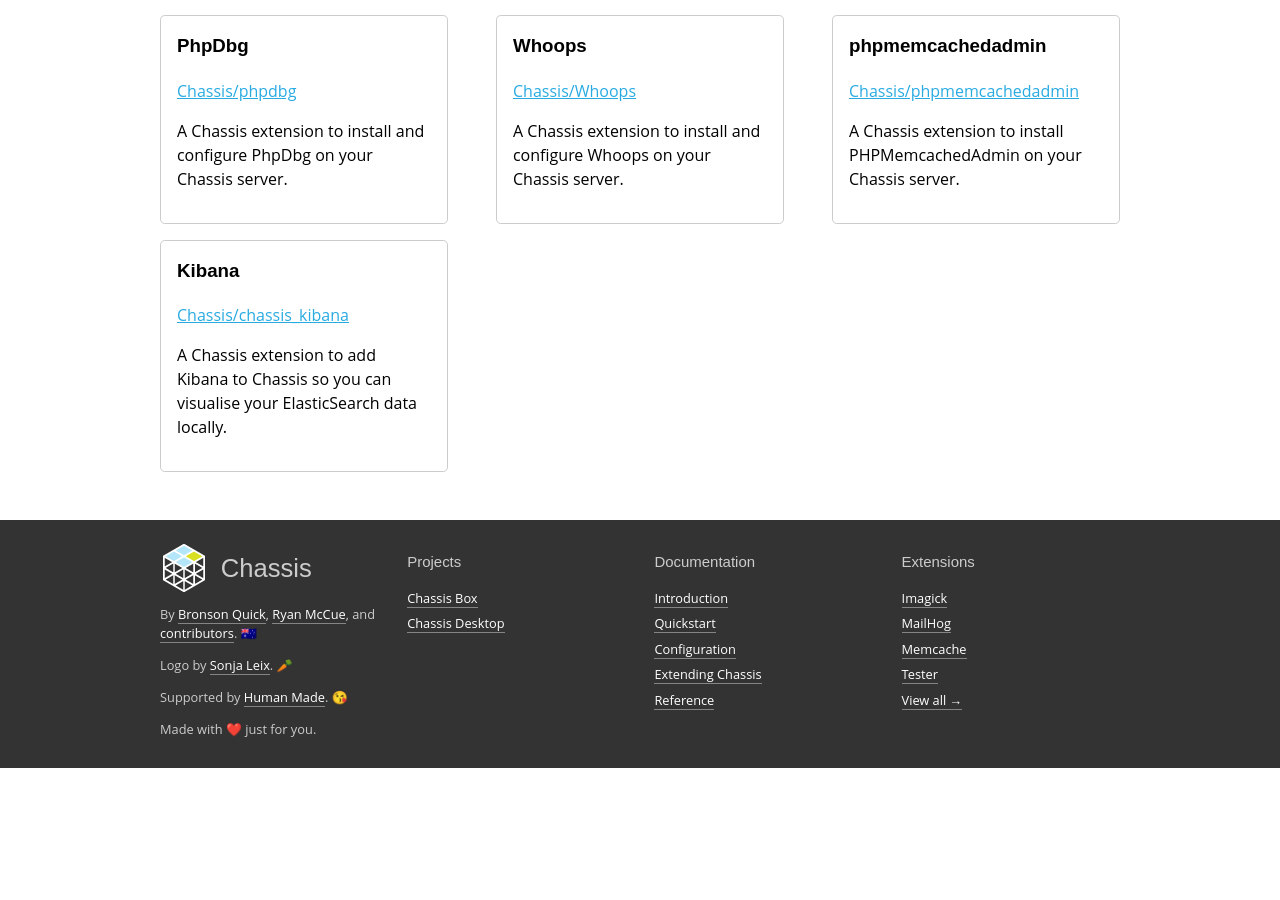
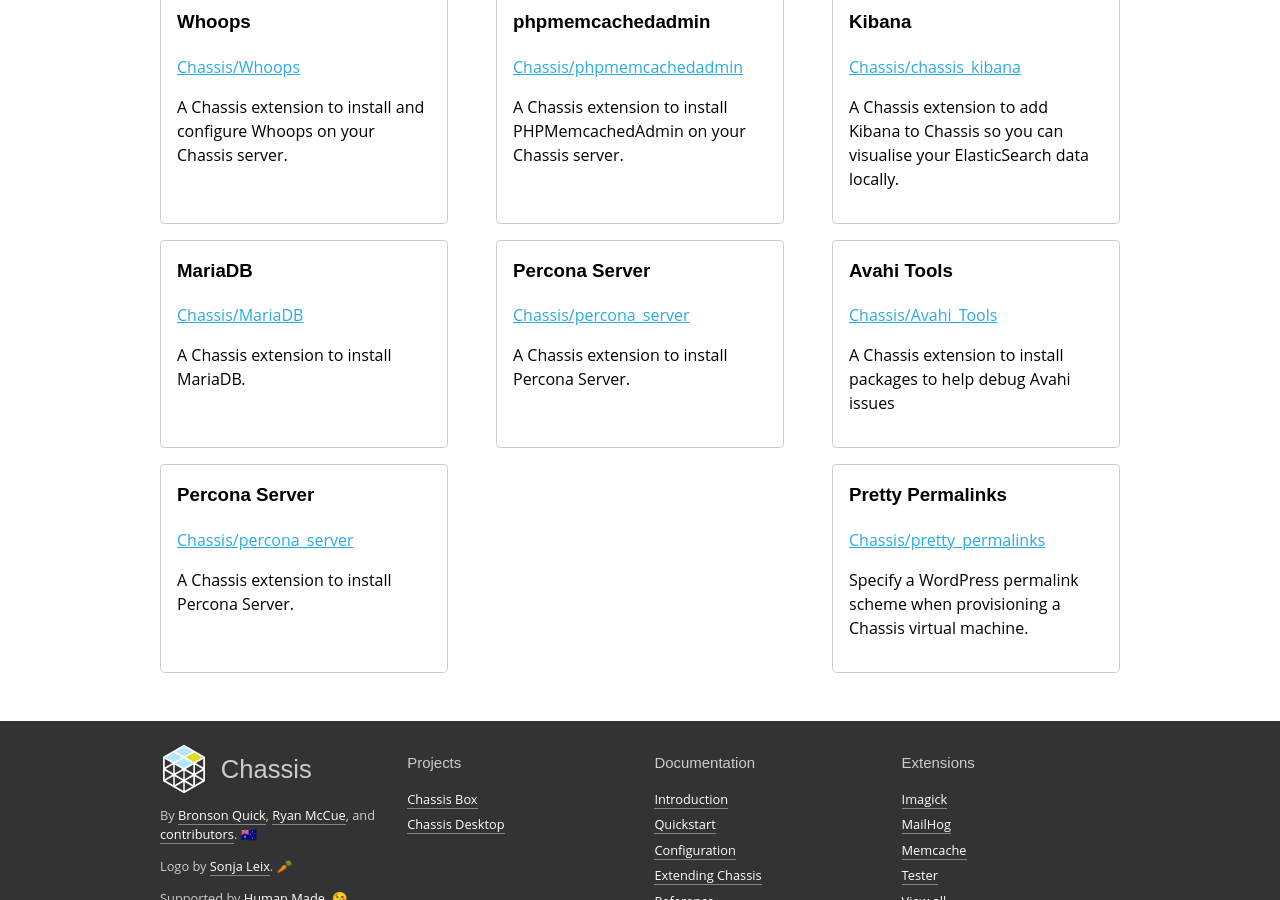
Before and after one commit to Chassis/chassis.io, a Jekyll site: the page built from extensions.md, in a window 1280 px wide and 900 px high, scrolled down 3504 px. Built offline with Jekyll 4.4.1, drawn with Linux system fonts in a browser that asks for light colours; before the commit the page ends 4272 px from its top, so only the background shows below that; some of the changed text lies outside the part shown.

Commit message:
Add additional extensions

```diff
--- a/_data/extensions.yaml
+++ b/_data/extensions.yaml
@@ -65,10 +65,6 @@
 - name: Redis
   repository: shadyvb/chassis-redis
   description: Install Redis and add it to PHP.
-
-- name: MariaDB
-  repository: Chassis/MariaDB
-  description: Install MariaDB
 
 - name: SequelPro
   repository: Chassis/SequelPro
@@ -193,3 +189,23 @@
 - name: Kibana
   repository: Chassis/chassis_kibana
   description: A Chassis extension to add Kibana to Chassis so you can visualise your ElasticSearch data locally.
+
+- name: MariaDB
+  repository: Chassis/MariaDB
+  description: A Chassis extension to install MariaDB.
+
+- name: Percona Server
+  repository: Chassis/percona_server
+  description: A Chassis extension to install Percona Server.
+
+- name: Avahi Tools
+  repository: Chassis/Avahi_Tools
+  description: A Chassis extension to install packages to help debug Avahi issues
+
+- name: Percona Server
+  repository: Chassis/percona_server
+  description: A Chassis extension to install Percona Server.
+
+- name: Pretty Permalinks
+  repository: Chassis/pretty_permalinks
+  description: Specify a WordPress permalink scheme when provisioning a Chassis virtual machine.
```
